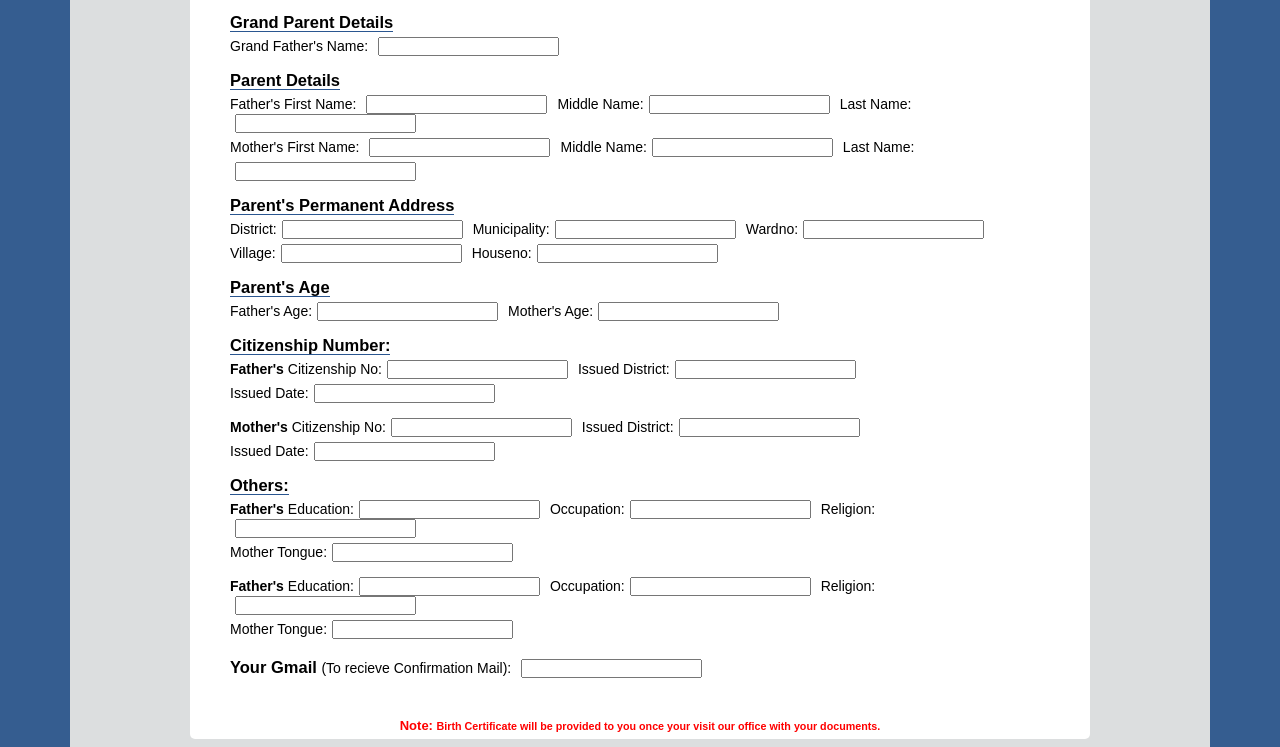
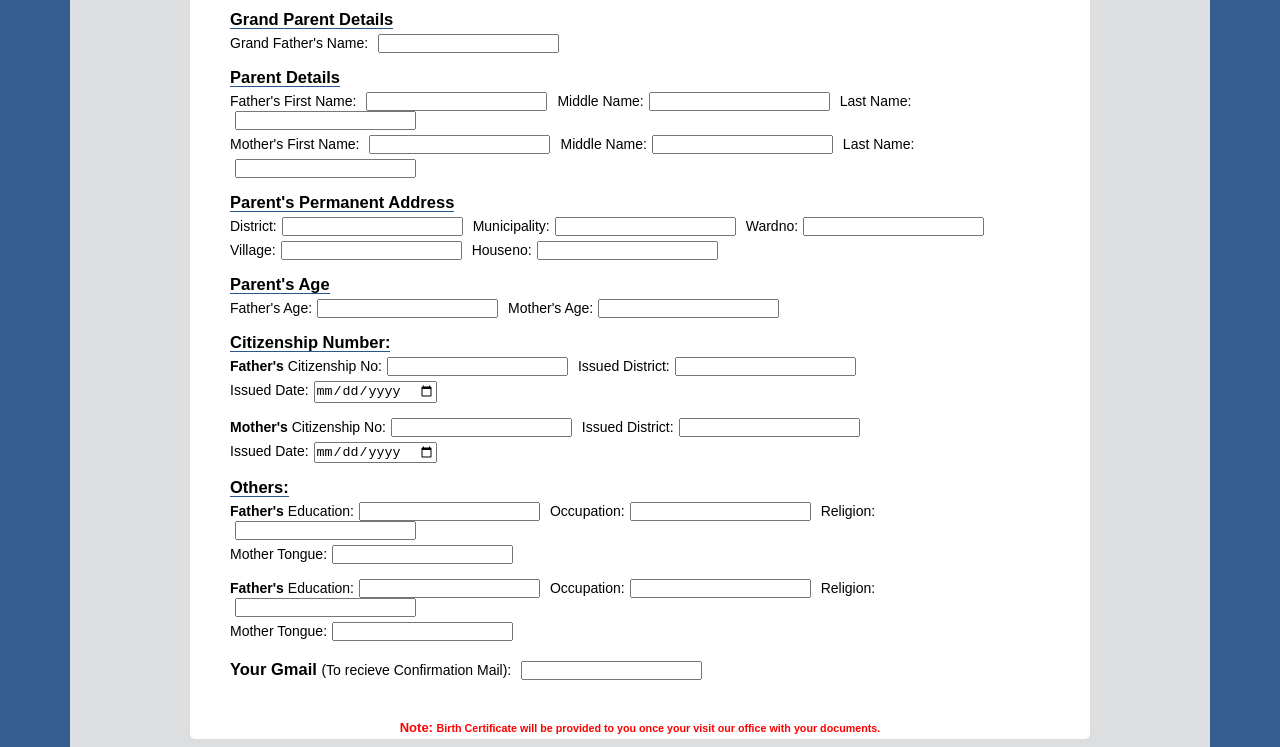
Before and after one commit to GShix/Vital-Record-Management-System, a React (Vite) app in the folder VRMS_Frontend/: page /birthRegistration in a window 1280 px wide. Shown: the part 676-1423 px from the top of the page. Built offline with nearby package versions, Linux system fonts and the light colour scheme; a web font is replaced by a local one.

Commit message:
Birth Registration

```diff
--- a/VRMS_Frontend/package.json
+++ b/VRMS_Frontend/package.json
@@ -15,7 +15,8 @@
     "react": "^18.2.0",
     "react-dom": "^18.2.0",
     "react-router-dom": "^6.22.3",
-    "react-spinners": "^0.13.8"
+    "react-spinners": "^0.13.8",
+    "shortid": "^2.2.16"
   },
   "devDependencies": {
     "@types/react": "^18.2.66",
--- a/VRMS_Frontend/src/components/Header/Header.css
+++ b/VRMS_Frontend/src/components/Header/Header.css
@@ -78,6 +78,12 @@ header{
     padding: 6px 10px;
     color: black;
     border-bottom: 2px solid #2d67b4;
+}
+marquee a{
+    color: white;
+    font-size: 14px;
+    font-family: arial;
+    text-decoration: none;
 }
 .nav-list{
     background-color:white;
--- a/VRMS_Frontend/src/components/Header/Header.jsx
+++ b/VRMS_Frontend/src/components/Header/Header.jsx
@@ -35,6 +35,7 @@ const Header = () => {
                 </div>
                 <div className="nav-news flex">
                     <h2>News</h2>
+                    <marquee><a href='/'>दोस्रो बोलपत्रको सूचना (Invitation for Bids) !!&nbsp;</a> <a href='/'>&nbsp;बोलपत्रको सूचना(Invitation for Online Bids) !!&nbsp;</a> <a href='/'>&nbsp;बोलपत्र आशयको मुल्याङ्कन सूचना !!&nbsp;</a> <a href='/'>&nbsp;गोल्ड कप फुटवल प्रतियोगितामा फुटबल टिम सहभागीता सम्बन्धी सम्बन्धी सूचना !!&nbsp;</a><a href='/'>&nbsp;बबई गाउँपालिका स्थित सबै सामुदायिक विद्यालयहरु प्रस्ताव पेश गर्ने सम्बन्धमा !!&nbsp;</a><a href='/'>&nbsp;नदिजन्य पदार्थको बिक्री शुल्क उठाउने सम्बन्धी बोलपत्र ठेक्का को मुल्याङ्कन बोलपत्र आशयको सूचना !!!</a></marquee>
                 </div>
             <div className="nav-list flex">
                 <ul className={setMenu?" nav-list-items mobileNavList":"nav-list-items"}>
--- a/VRMS_Frontend/src/pages/Birth Registration/Birth.jsx
+++ b/VRMS_Frontend/src/pages/Birth Registration/Birth.jsx
@@ -1,4 +1,4 @@
-import React from "react";
+import React, { useState } from "react";
 import Header from "../../components/Header/Header";
 import Footer from "../../components/Footer/Footer";
 import "./Birth.css";
@@ -6,18 +6,47 @@ import { useNavigate } from "react-router-dom";
 import axios from "axios";
 
 const Birth = () => {
+  const Navigate = useNavigate();
+  const [date, setDate] = useState('');
+  const [applicationId, setApplicationId] = useState(100);
 
-  const Navigate = useNavigate();
   const sumbitApplication=async(e)=>{
-  e.preventDefault();
-  const formData= new FormData(e.currentTarget);
-  const data = Object.fromEntries(formData)
-  // const response = await axios.post("https://vrms-server-seven.vercel.app/api/birthRegistration",data)
-  // if(response.status==201){
-  //   Navigate('/birthRegistration')
-  // }
-  console.log(data)
+    e.preventDefault();
+    const formData= new FormData(e.currentTarget);
+    const data = Object.fromEntries(formData)
+
+    try{
+        const response = await axios.post("http://localhost:9000/api/birthRegistration",data);
+        // const response = await axios.post("https://vrms-server-seven.vercel.app/api/deathRegistration",data);
+        if(response.status==201){
+          alert("You Application is Successfully Submitted")
+          Navigate('/')
+        }else{
+          alert("Error submitting form")
+        }
+
+      }catch (error) {
+        console.error('Error submitting form:', error);
+      }
+    console.log(data)
   }
+
+  const handleDate =(e, inputName)=>{
+    const enteredDate = new Date(e.target.value);
+    const today = new Date();
+    if(enteredDate>today){
+      alert("Please enter a date in past from today.");
+      setDate((prevDate)=>({
+        ...prevDate,
+        [inputName]:''
+      }));
+    }else{
+      setDate((prevDate)=>({
+        ...prevDate,
+        [inputName]:e.target.value
+    }))
+  }
+}
   return (
     <div>
       <div className="birth">
@@ -33,17 +62,17 @@ const Birth = () => {
                 <span>Newborn Baby's Details</span>
                 <div className="baby-name  margin-top">
                   <label id="one" htmlFor="firstName">First Name:
-                    <input className="margin-top margin-left" type="text" id="firstName" name="firstName" placeholder="Enter Baby's First Name"/>
+                    <input required className="margin-top margin-left" type="text" id="firstName" name="firstName" placeholder="Enter Baby's First Name"/>
                   </label>
                   <label className="margin-left" id="one" htmlFor="middleName">Middle Name:
-                    <input className="margin-left2"
+                    <input required className="margin-left2"
                     type="text"
                     id="middleName"
                     name="middleName"
                     placeholder="Enter Baby's Middle Name"/>
                   </label>
                   <label className="margin-left" id="one" htmlFor="lastName">Last Name:
-                    <input className="margin-left2"
+                    <input required className="margin-left2"
                     type="text"
                     id="lastName"
                     name="lastName"
@@ -52,55 +81,55 @@ const Birth = () => {
                 </div>
                 <div className="birth-time margin-top2">
                   <label id="one" htmlFor="birthDate">Date:
-                    <input className="margin-left" type="date" id="birthDate" name="birthDate" />
+                    <input required className="margin-left" type="date" id="birthDate" value={date.birthDate} onChange={(e)=>handleDate(e,"birthDate")} name="birthDate" />
                   </label>
                   <label className="margin-left" id="one" htmlFor="birthTime">Time:
-                    <input className="margin-left2" type="time" id="birthTime" name="birthTime" />
+                    <input required className="margin-left2" type="time" id="birthTime" name="birthTime" />
                   </label>
                 </div>
                 <div className="birth-place margin-top2">
                   <label htmlFor="birthPlace">Birth Place:</label>
-                    <input className="margin-left"
+                    <input required className="margin-left"
                     type="radio"
                     id="birth-home"
                     name="birthPlace" value="Home"/><label className="margin-left2" htmlFor="birth-home" id="two">Home
                   </label>
-                  <input className="margin-left"
+                  <input required className="margin-left"
                     type="radio"
                     id="birth-hospital" name="birthPlace" value="Hospital"/><label className="margin-left2" htmlFor="birth-hospital" id="two">Hospital</label>
-                  <input className="margin-left"
+                  <input required className="margin-left"
                     type="radio"
                     id="birth-healthpost" name="birthPlace" value="Hospital"/><label className="margin-left2" htmlFor="birth-healthpost" id="two">Health Post</label>
-                  <input className="margin-left"
+                  <input required className="margin-left"
                     type="radio"
                     id="birth-other" name="birthPlace" value="Other"/><label className="margin-left2" htmlFor="birth-other" id="two">Other</label>
               </div>
               <div className="baby-gender margin-top2">
                 <label id="one" htmlFor="Gender">Gender:</label>
-                <input className="margin-left" type="radio" id="baby-male" name="babyGender" value="Male"/><label className="margin-left2" htmlFor="baby-male" id="two">Male</label>
-                <input className="margin-left" type="radio" id="baby-female" name="babyGender" value="Female"/><label className="margin-left2" htmlFor="baby-female" id="two">Female</label>
+                <input required className="margin-left" type="radio" id="baby-male" name="babyGender" value="Male"/><label className="margin-left2" htmlFor="baby-male" id="two">Male</label>
+                <input required className="margin-left" type="radio" id="baby-female" name="babyGender" value="Female"/><label className="margin-left2" htmlFor="baby-female" id="two">Female</label>
               </div>
               <div className="type-of-birth margin-top2">
                 <label id="one" htmlFor="type-of-birth">Type of Birth:</label>
-                <input className="margin-left" type="radio" id="birth-single" name="birthType" value="Single" /><label className="margin-left2" id="two" htmlFor="birth-single">One</label>
-                <input className="margin-left" type="radio" id="birth-tweens" name="birthType" value="Tweens" /><label className="margin-left2" id="two" htmlFor="birth-tweens">Tweens</label>
-                <input type="radio" id="birthOthers" name="birthType" className="margin-left" value='Other'/><label className="margin-left2" id="two" htmlFor="birthOthers">Other</label>
+                <input required className="margin-left" type="radio" id="birth-single" name="birthType" value="Single" /><label className="margin-left2" id="two" htmlFor="birth-single">One</label>
+                <input required className="margin-left" type="radio" id="birth-tweens" name="birthType" value="Tweens" /><label className="margin-left2" id="two" htmlFor="birth-tweens">Tweens</label>
+                <input required type="radio" id="birthOthers" name="birthType" className="margin-left" value='Other'/><label className="margin-left2" id="two" htmlFor="birthOthers">Other</label>
               </div>
               <div className="baby-weight margin-top2">
                 <label id="one" htmlFor="baby-weight" >Baby's Weight in GM(At birth):</label>
-                <input className="margin-left" type="number" id="baby-weight" name="babyWeight" />
+                <input required className="margin-left" type="number" id="baby-weight" name="babyWeight" />
               </div>
               <div className="birth-address margin-top2">
                 <span>Birth Address(National)</span>
                 <div className="birth-address-details">
                   <label htmlFor="birth-district" id="two">District</label>
-                    <input className="margin-left margin-top" type="text" name="birthDistrict" id="birth-district" />
+                    <input required className="margin-left margin-top" type="text" name="birthDistrict" id="birth-district" />
                   <label className="margin-left" htmlFor="birth-municipality" id="two">Municipality</label>
-                    <input className="margin-left" type="text" name="birthMunicipality" id="birth-municipality" />
+                    <input required className="margin-left" type="text" name="birthMunicipality" id="birth-municipality" />
                   <label className="margin-left" htmlFor="birth-wardno" id="two">Ward No.</label>
-                    <input className="margin-left" type="text" name="birthWardno" id="birth-wardno" /><br></br>
+                    <input required className="margin-left" type="text" name="birthWardno" id="birth-wardno" /><br></br>
                   <label className="margin-top" htmlFor="birth-village" id="two">Village</label>
-                    <input className="margin-left margin-top" type="text" name="birthVillage" id="birth-village" />
+                    <input required className="margin-left margin-top" type="text" name="birthVillage" id="birth-village" />
                 </div>
 
               </div>
@@ -108,7 +137,7 @@ const Birth = () => {
                 <span>Grand Parent Details</span>
                 <div className="grand-father margin-top">
                   <label id="one" htmlFor="grand-father">Grand Father's Name:</label>
-                  <input className="margin-left" type="text" name="grandFather" id="grand-father" />
+                  <input required className="margin-left" type="text" name="grandFather" id="grand-father" />
                 </div>
               </div>
               <div className="baby-parent margin-top2">
@@ -117,24 +146,24 @@ const Birth = () => {
                   <label id="one" htmlFor="baby-parent">
                   <div className="babyFather">
                     <label id="one" htmlFor="babyFather">Father's First Name:
-                      <input className='margin-left' type='text' id='babyFather'name='babyFatherFirstName'/>
+                      <input required className='margin-left' type='text' id='babyFather'name='babyFatherFirstName'/>
                     </label>
                     <label id="one" htmlFor="babyFather" className='margin-left'>Middle Name:
-                      <input className='margin-left2' type='text' id='babyFather'name='babyFatherMiddleName'/>
+                      <input required className='margin-left2' type='text' id='babyFather'name='babyFatherMiddleName'/>
                     </label>
                     <label id="one" htmlFor="babyFather" className='margin-left'>Last Name:
-                      <input className='margin-left2' type='text' id='babyFather'name='babyFatherLastName'/>
+                      <input required className='margin-left2' type='text' id='babyFather'name='babyFatherLastName'/>
                     </label>
                   </div>
                   <div className="babyMother margin-top">
                     <label id="one" htmlFor="babyMother">Mother's First Name:
-                      <input className='margin-left' type='text' id='babyMother'name='babyMotherFirstName'/>
+                      <input required className='margin-left' type='text' id='babyMother'name='babyMotherFirstName'/>
                     </label>
                     <label id="one" htmlFor="babyMother" className='margin-left'>Middle Name:
-                      <input className='margin-left2' type='text' id='babyMother'name='babyMotherMiddleName'/>
+                      <input required className='margin-left2' type='text' id='babyMother'name='babyMotherMiddleName'/>
                     </label>
                     <label id="one" htmlFor="babyMother" className='margin-left'>Last Name:
-                      <input className='margin-left2 margin-top' type='text' id='babyMother'name='babyMotherLastName'/>
+                      <input required className='margin-left2 margin-top' type='text' id='babyMother'name='babyMotherLastName'/>
                     </label>
                   </div>
                   </label>
@@ -143,49 +172,49 @@ const Birth = () => {
               <div className="parentAddress margin-top2">
                   <span>Parent's Permanent Address</span>
                   <div className="parentAddressDetails">
-                    <label id="one" htmlFor="parentDistrict">District:</label><input type="text" className="margin-top margin-left2" name="parentDistrict" id="parentDistrict"/>
-                    <label id="one"className="margin-left" htmlFor="parentMunicipality">Municipality:</label><input type="text" className="margin-left2" name="parentMunicipality" id="parentMunicipality"/>
-                    <label id="one" className="margin-left" htmlFor="parentWardno">Wardno:</label><input type="number" className="margin-left2" name="parentWardno" id="parentWardno"/><br></br>
-                    <label id="one" htmlFor="parentVillage">Village:</label><input type="text" className="margin-top margin-left2" name="parentVillage" id="parentVillage"/>
-                    <label id="one" className="margin-left" htmlFor="parentHouseno">Houseno:</label><input type="text" className="margin-left2" name="parentHouseno" id="parentHouseno"/>
+                    <label id="one" htmlFor="parentDistrict">District:</label><input required type="text" className="margin-top margin-left2" name="parentDistrict" id="parentDistrict"/>
+                    <label id="one"className="margin-left" htmlFor="parentMunicipality">Municipality:</label><input required type="text" className="margin-left2" name="parentMunicipality" id="parentMunicipality"/>
+                    <label id="one" className="margin-left" htmlFor="parentWardno">Wardno:</label><input required type="number" className="margin-left2" name="parentWardno" id="parentWardno"/><br></br>
+                    <label id="one" htmlFor="parentVillage">Village:</label><input required type="text" className="margin-top margin-left2" name="parentVillage" id="parentVillage"/>
+                    <label id="one" className="margin-left" htmlFor="parentHouseno">Houseno:</label><input required type="number" className="margin-left2" name="parentHouseno" id="parentHouseno"/>
                   </div>
               </div>
               <div className="parentAgeDetails margin-top2">
                     <span>Parent's Age</span>
                       <div className="parentAge">
-                        <label id="one" htmlFor="parentFatherAge">Father's Age:</label><input type="number" className="margin-top margin-left2" name="parentFatherAge" id="parentFatherAge"/>
-                        <label id="one" className="margin-left" htmlFor="parentMotherAge">Mother's Age:</label><input type="number" className="margin-left2" name="parentMotherAge" id="parentMotherAge"/>
+                        <label id="one" htmlFor="parentFatherAge">Father's Age:</label><input required type="number" className="margin-top margin-left2" name="parentFatherAge" id="parentFatherAge"/>
+                        <label id="one" className="margin-left" htmlFor="parentMotherAge">Mother's Age:</label><input required type="number" className="margin-left2" name="parentMotherAge" id="parentMotherAge"/>
                       </div>
               </div>
               <div className="parentCitizenDetails margin-top2">
                 <span>Citizenship Number:</span>
                 <div className="parentCitizenship">
-                  <label id="one" htmlFor="parentFatherCitizenshipno"><strong>Father's </strong>Citizenship No:</label><input type="number" className="margin-top margin-left2" name="parentFatherCitizenshipno" id="parentFatherCitizenshipno"/>
-                  <label id="one" className="margin-left" htmlFor="parentFatherCitizenshipDistrict">Issued District:</label><input type="text" className="margin-left2" name="parentFatherCitizenshipDistrict" id="parentFatherCitizenshipDistrict"/><br></br>
-                  <label id="one" htmlFor="parentFatherCitizenshipDate">Issued Date:</label><input type="text" className="margin-top margin-left2" name="parentFatherCitizenshipDate" id="parentFatherCitizenshipDate"/><br></br>
-                  <label id="one" htmlFor="parentMotherCitizenshipno"><strong>Mother's </strong>Citizenship No:</label><input type="number" className="margin-left2 margin-top2" name="parentMotherCitizenshipno" id="parentMotherCitizenshipno"/>
-                  <label id="one" className="margin-left" htmlFor="parentMotherCitizenshipDistrict">Issued District:</label><input type="text" className="margin-left2" name="parentMotherCitizenshipDistrict" id="parentMotherCitizenshipDistrict"/><br></br>
-                  <label id="one" htmlFor="parentMotherCitizenshipDate">Issued Date:</label><input type="text" className="margin-top margin-left2" name="parentMotherCitizenshipDate" id="parentMotherCitizenshipDate"/>
+                  <label id="one" htmlFor="parentFatherCitizenshipno"><strong>Father's </strong>Citizenship No:</label><input required type="number" className="margin-top margin-left2" name="parentFatherCitizenshipno" id="parentFatherCitizenshipno"/>
+                  <label id="one" className="margin-left" htmlFor="parentFatherCitizenshipDistrict">Issued District:</label><input required type="text" className="margin-left2" name="parentFatherCitizenshipDistrict" id="parentFatherCitizenshipDistrict"/><br></br>
+                  <label id="one" htmlFor="parentFatherCitizenshipDate">Issued Date:</label><input required type="date" className="margin-top margin-left2" name="parentFatherCitizenshipDate" id="parentFatherCitizenshipDate"/><br></br>
+                  <label id="one" htmlFor="parentMotherCitizenshipno"><strong>Mother's </strong>Citizenship No:</label><input required type="number" className="margin-left2 margin-top2" name="parentMotherCitizenshipno" id="parentMotherCitizenshipno"/>
+                  <label id="one" className="margin-left" htmlFor="parentMotherCitizenshipDistrict">Issued District:</label><input required type="text" className="margin-left2" name="parentMotherCitizenshipDistrict" id="parentMotherCitizenshipDistrict"/><br></br>
+                  <label id="one" htmlFor="parentMotherCitizenshipDate">Issued Date:</label><input required type="date" className="margin-top margin-left2" name="parentMotherCitizenshipDate" id="parentMotherCitizenshipDate"/>
                 </div>
               </div>
               <div className="parentOtherDetails margin-top2">
                 <span>Others:</span>
                 <div className="FatherDetail margin-top">
-                  <label id="one" htmlFor="fatherEducation"><strong>Father's </strong>Education:</label><input type="text" id="fatherEducation" className="margin-left2" name="fatherEducation"/>
-                  <label id="one" className="margin-left" htmlFor="fatherOccupation">Occupation:</label><input type="text" className="margin-left2" id="fatherOccupation" name="fatherOccupation"/>
-                  <label id="one" className="margin-left" htmlFor="fatherReligion">Religion:</label><input type="text" className="margin-left2" id="fatherReligion" name="fatherReligion"/><br></br>
-                  <label id="one" htmlFor="fatherMotherTongue">Mother Tongue:</label><input type="text" className="margin-top margin-left2"  id="fatherMotherTongue" name="fatherMotherTongue"/>
+                  <label id="one" htmlFor="fatherEducation"><strong>Father's </strong>Education:</label><input required type="text" id="fatherEducation" className="margin-left2" name="fatherEducation"/>
+                  <label id="one" className="margin-left" htmlFor="fatherOccupation">Occupation:</label><input required type="text" className="margin-left2" id="fatherOccupation" name="fatherOccupation"/>
+                  <label id="one" className="margin-left" htmlFor="fatherReligion">Religion:</label><input required type="text" className="margin-left2" id="fatherReligion" name="fatherReligion"/><br></br>
+                  <label id="one" htmlFor="fatherMotherTongue">Mother Tongue:</label><input required type="text" className="margin-top margin-left2"  id="fatherMotherTongue" name="fatherMotherTongue"/>
                 </div>
                 <div className="motherDetail margin-top2">
-                  <label id="one" htmlFor="motherEducation"><strong>Father's </strong>Education:</label><input type="text"className="margin-left2" id="motherEducation" name="motherEducation"/>
-                  <label id="one" className="margin-left" htmlFor="motherOccupation">Occupation:</label><input type="text" className="margin-left2" id="motherOccupation" name="motherOccupation"/>
-                  <label id="one" className="margin-left" htmlFor="motherReligion">Religion:</label><input type="text" className="margin-left2" id="motherReligion" name="motherReligion"/> <br></br>
-                  <label id="one" htmlFor="motherMotherTongue">Mother Tongue:</label><input type="text" className="margin-top margin-left2" id="motherMotherTongue" name="motherMotherTongue"/>
+                  <label id="one" htmlFor="motherEducation"><strong>Father's </strong>Education:</label><input required type="text"className="margin-left2" id="motherEducation" name="motherEducation"/>
+                  <label id="one" className="margin-left" htmlFor="motherOccupation">Occupation:</label><input required type="text" className="margin-left2" id="motherOccupation" name="motherOccupation"/>
+                  <label id="one" className="margin-left" htmlFor="motherReligion">Religion:</label><input required type="text" className="margin-left2" id="motherReligion" name="motherReligion"/> <br></br>
+                  <label id="one" htmlFor="motherMotherTongue">Mother Tongue:</label><input required type="text" className="margin-top margin-left2" id="motherMotherTongue" name="motherMotherTongue"/>
                 </div>
               </div>
               <div className="userEmail margin-top2">
                 <label id='one' htmlFor='userEmail'><span style={{border:"none"}}>Your Gmail </span>(To recieve Confirmation Mail):</label>
-                  <input type='email' id='userEmail' name='userEmail' placeholder='' className='margin-left margin-top'/>
+                  <input required type='email' id='userEmail' name='userEmail' placeholder='' className='margin-left margin-top'/>
               </div>
               <div className="note-for-certificate">
                 <h6><span className="note">Note: </span>Birth Certificate will be provided to you once your visit our office with your documents.</h6>
```
Also changed, not shown: VRMS_Frontend/src/pages/Death Registration/Death.jsx (+26 -9 lines), 1 other file (tests, documents, lock files or other folders).
